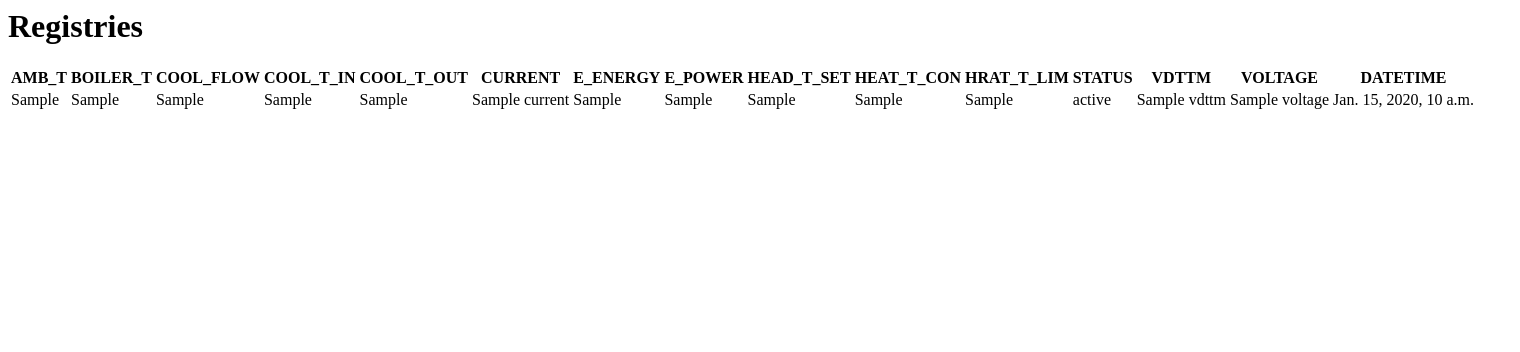
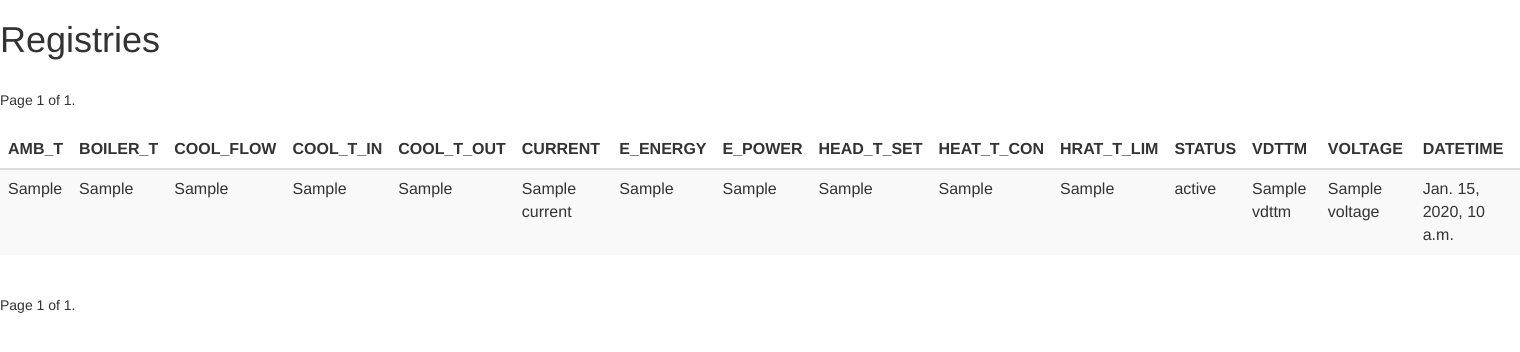
Before and after one commit to raimonestanyol/tfg, a Django app: template tfg/tables/templates/tables/registry_list.html in a window 1520 px wide. Shown: the top 352 px of the page. Run offline with Django 3.2, Linux system fonts and the light colour scheme; the template is opened without the code that fills it: most values are stand-ins (such as "Sample title", 1, 10 or a date in 2020); some libraries are stand-ins or nearby versions.

Commit message:
Django Table view of scraped data stored in mariadb

```diff
--- /dev/null
+++ b/tfg/tables/templates/tables/pagination.html
@@ -0,0 +1,17 @@
+<div class="pagination">
+    <span class="step-links">
+        {% if page_obj.has_previous %}
+            <a href="?page=1">&laquo; first</a>
+            <a href="?page={{ page_obj.previous_page_number }}">previous</a>
+        {% endif %}
+
+        <span class="current">
+            Page {{ page_obj.number }} of {{ page_obj.paginator.num_pages }}.
+        </span>
+
+        {% if page_obj.has_next %}
+            <a href="?page={{ page_obj.next_page_number }}">next</a>
+            <a href="?page={{ page_obj.paginator.num_pages }}">last &raquo;</a>
+        {% endif %}
+    </span>
+</div>
--- a/tfg/tables/templates/tables/registry_list.html
+++ b/tfg/tables/templates/tables/registry_list.html
@@ -1,5 +1,20 @@
+<!-- Latest compiled and minified CSS -->
+<link rel="stylesheet" href="https://maxcdn.bootstrapcdn.com/bootstrap/3.4.1/css/bootstrap.min.css">
+
+<!-- jQuery library -->
+<script src="https://ajax.googleapis.com/ajax/libs/jquery/3.5.1/jquery.min.js"></script>
+
+<!-- Latest compiled JavaScript -->
+<script src="https://maxcdn.bootstrapcdn.com/bootstrap/3.4.1/js/bootstrap.min.js"></script>
+
+
+
 <h1>Registries</h1>
-<table>
+
+{%include "tables/pagination.html"%}
+
+<table class="table table-striped">
+    <thead class="thead-dark">
     <tr>
         <th>AMB_T</th>
         <th>BOILER_T</th>
@@ -17,7 +32,8 @@
         <th>VOLTAGE</th>
         <th>DATETIME</th>
     </tr>
-{% for register in object_list %}
+    </thead>
+{% for register in page_obj  %}
         <tr>
         <td>{{ register.AMB_T }}</td>
         <td>{{ register.BOILER_T }}</td>
@@ -39,3 +55,4 @@
     <tr>No registries yet.</tr>
 {% endfor %}
 </table>
+{%include "tables/pagination.html"%}
--- a/tfg/tables/views.py
+++ b/tfg/tables/views.py
@@ -4,7 +4,7 @@ from .models import Registry
 
 class RegistryListView(ListView):
     model = Registry
-    paginate_by = 100  # if pagination is desired
+    paginate_by = 100
 
     def get_context_data(self, **kwargs):
         context = super().get_context_data(**kwargs)
--- a/tfg/tfg/settings.py
+++ b/tfg/tfg/settings.py
@@ -37,7 +37,6 @@ INSTALLED_APPS = [
     'django.contrib.sessions',
     'django.contrib.messages',
     'django.contrib.staticfiles',
-    "django_tables2",
     "tables",
 ]
 
```
Also changed, not shown: tfg/tables/tables/registry.html (deleted, +0 -11 lines).
